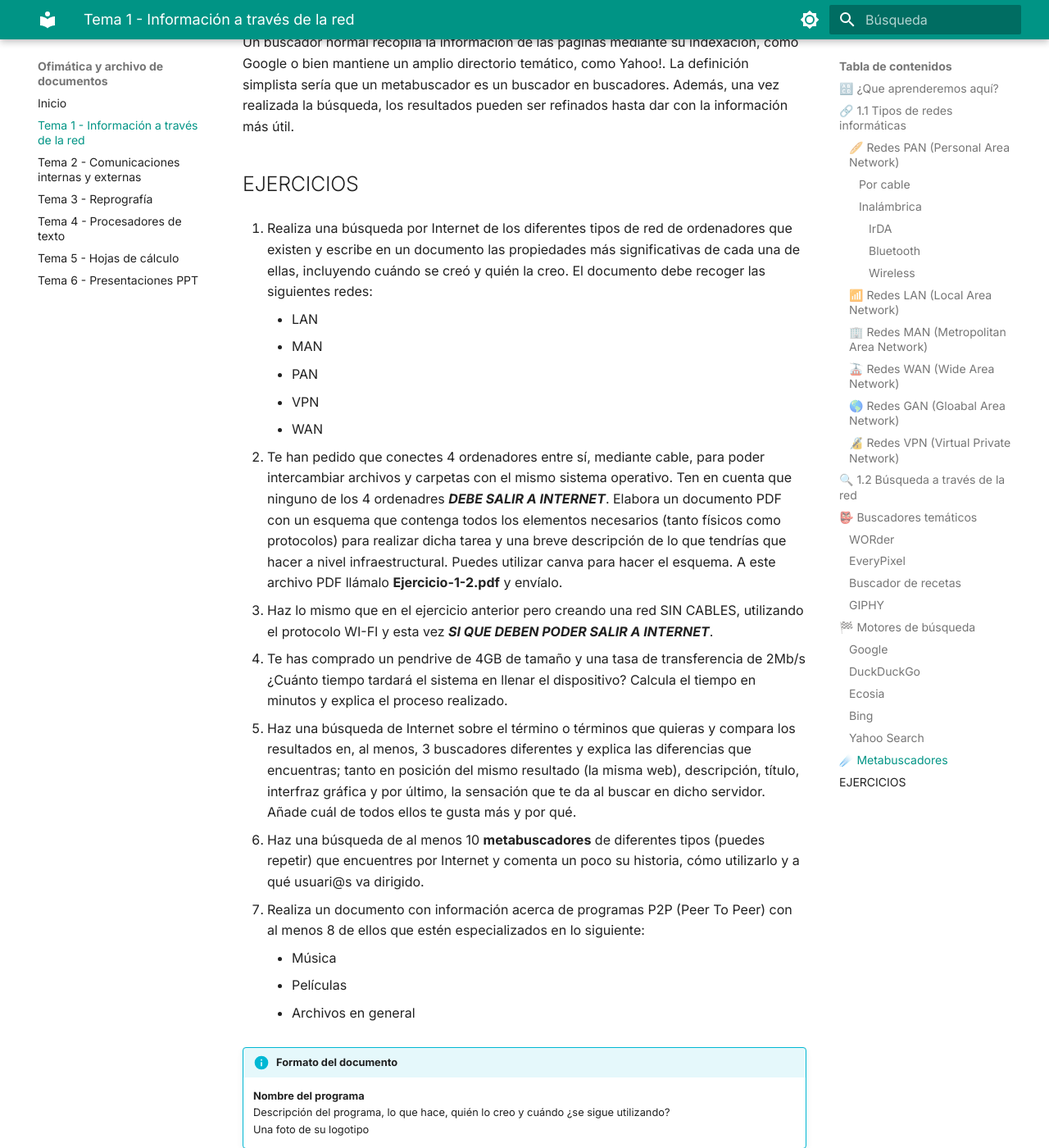
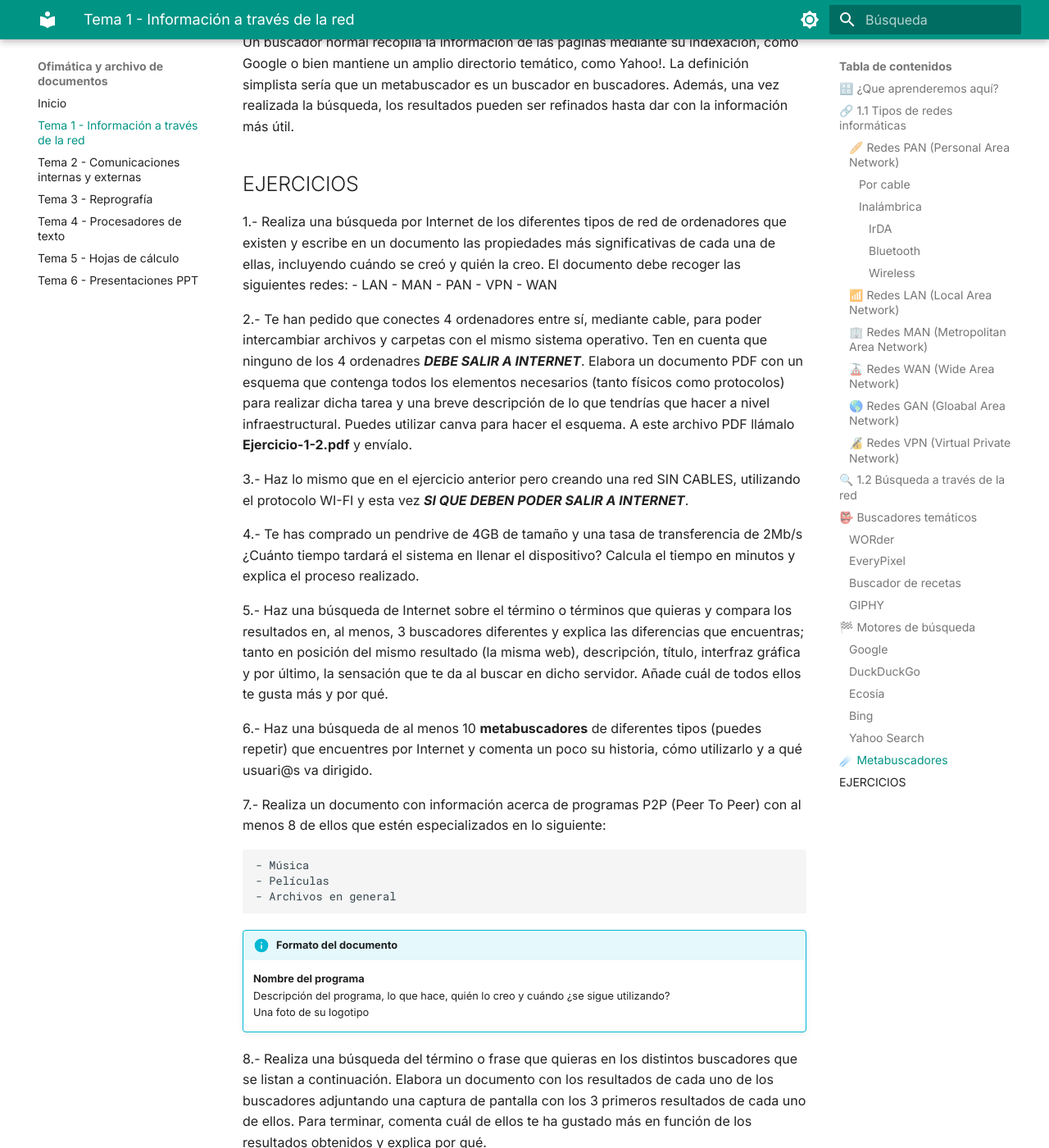
Before and after one commit to lalemanf/ofimatica, an MkDocs documentation site: the page built from docs/01-redes.md, in a window 1280 px wide and 1400 px high, scrolled down 10636 px. Shown: the whole window at 82% size. Built offline with MkDocs 1.6.1 and Material for MkDocs 9.7.7, drawn with Linux system fonts in a browser that asks for light colours; some of the changed text lies outside the part shown.

Commit message:
nuevo contenido

```diff
--- a/docs/01-redes.md
+++ b/docs/01-redes.md
@@ -236,24 +236,24 @@
 
 ## EJERCICIOS
 
-1. Realiza una búsqueda por Internet de los diferentes tipos de red de ordenadores que existen y escribe en un documento las propiedades más significativas de cada una de ellas, incluyendo cuándo se creó y quién la creo. El documento debe recoger las siguientes redes:
+1.- Realiza una búsqueda por Internet de los diferentes tipos de red de ordenadores que existen y escribe en un documento las propiedades más significativas de cada una de ellas, incluyendo cuándo se creó y quién la creo. El documento debe recoger las siguientes redes:
     - LAN
     - MAN
     - PAN
     - VPN
     - WAN
 
-2. Te han pedido que conectes 4 ordenadores entre sí, mediante cable, para poder intercambiar archivos y carpetas con el mismo sistema operativo. Ten en cuenta que ninguno de los 4 ordenadres _**DEBE SALIR A INTERNET**_. Elabora un documento PDF con un esquema que contenga todos los elementos necesarios (tanto físicos como protocolos) para realizar dicha tarea y una breve descripción de lo que tendrías que hacer a nivel infraestructural. Puedes utilizar canva para hacer el esquema. A este archivo PDF llámalo **Ejercicio-1-2.pdf** y envíalo.
+2.- Te han pedido que conectes 4 ordenadores entre sí, mediante cable, para poder intercambiar archivos y carpetas con el mismo sistema operativo. Ten en cuenta que ninguno de los 4 ordenadres _**DEBE SALIR A INTERNET**_. Elabora un documento PDF con un esquema que contenga todos los elementos necesarios (tanto físicos como protocolos) para realizar dicha tarea y una breve descripción de lo que tendrías que hacer a nivel infraestructural. Puedes utilizar canva para hacer el esquema. A este archivo PDF llámalo **Ejercicio-1-2.pdf** y envíalo.
 
-3. Haz lo mismo que en el ejercicio anterior pero creando una red SIN CABLES, utilizando el protocolo WI-FI y esta vez _**SI QUE DEBEN PODER SALIR A INTERNET**_.
+3.- Haz lo mismo que en el ejercicio anterior pero creando una red SIN CABLES, utilizando el protocolo WI-FI y esta vez _**SI QUE DEBEN PODER SALIR A INTERNET**_.
 
-4. Te has comprado un pendrive de 4GB de tamaño y una tasa de transferencia de 2Mb/s ¿Cuánto tiempo tardará el sistema en llenar el dispositivo? Calcula el tiempo en minutos y explica el proceso realizado.
+4.- Te has comprado un pendrive de 4GB de tamaño y una tasa de transferencia de 2Mb/s ¿Cuánto tiempo tardará el sistema en llenar el dispositivo? Calcula el tiempo en minutos y explica el proceso realizado.
 
-5. Haz una búsqueda de Internet sobre el término o términos que quieras y compara los resultados en, al menos, 3 buscadores diferentes y explica las diferencias que encuentras; tanto en posición del mismo resultado (la misma web), descripción, título, interfraz gráfica y por último, la sensación que te da al buscar en dicho servidor. Añade cuál de todos ellos te gusta más y por qué.
+5.- Haz una búsqueda de Internet sobre el término o términos que quieras y compara los resultados en, al menos, 3 buscadores diferentes y explica las diferencias que encuentras; tanto en posición del mismo resultado (la misma web), descripción, título, interfraz gráfica y por último, la sensación que te da al buscar en dicho servidor. Añade cuál de todos ellos te gusta más y por qué.
 
-6. Haz una búsqueda de al menos 10 **metabuscadores** de diferentes tipos (puedes repetir) que encuentres por Internet y comenta un poco su historia, cómo utilizarlo y a qué usuari@s va dirigido.
+6.- Haz una búsqueda de al menos 10 **metabuscadores** de diferentes tipos (puedes repetir) que encuentres por Internet y comenta un poco su historia, cómo utilizarlo y a qué usuari@s va dirigido.
 
-7. Realiza un documento con información acerca de programas P2P (Peer To Peer) con al menos 8 de ellos que estén especializados en lo siguiente:
+7.- Realiza un documento con información acerca de programas P2P (Peer To Peer) con al menos 8 de ellos que estén especializados en lo siguiente:
 
     - Música
     - Películas
@@ -263,3 +263,12 @@
     **Nombre del programa** <br>
     Descripción del programa, lo que hace, quién lo creo y cuándo ¿se sigue utilizando?<br>
     Una foto de su logotipo
+
+8.- Realiza una búsqueda del término o frase que quieras en los distintos buscadores que se listan a continuación. Elabora un documento con los resultados de cada uno de los buscadores adjuntando una captura de pantalla con los 3 primeros resultados de cada uno de ellos. Para terminar, comenta cuál de ellos te ha gustado más en función de los resultados obtenidos y explica por qué.
+
+!!! INFO "Buscadores"
+    - Google
+    - Yahoo
+    - Bing
+    - Ecosia
+    - DuckDuckGo
```
Also changed, not shown: site/01-redes/index.html, site/search/search_index.json, site/sitemap.xml, 1 other file.
